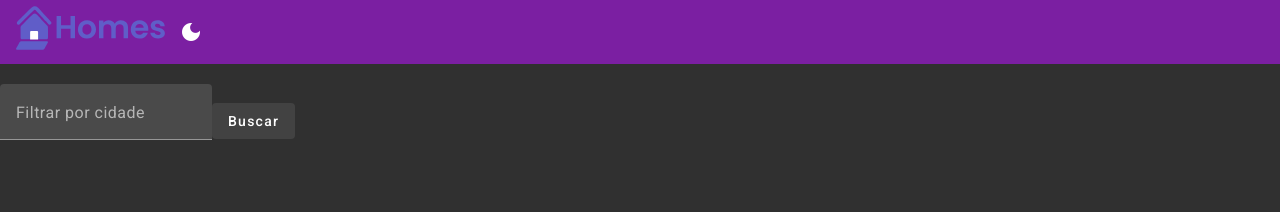
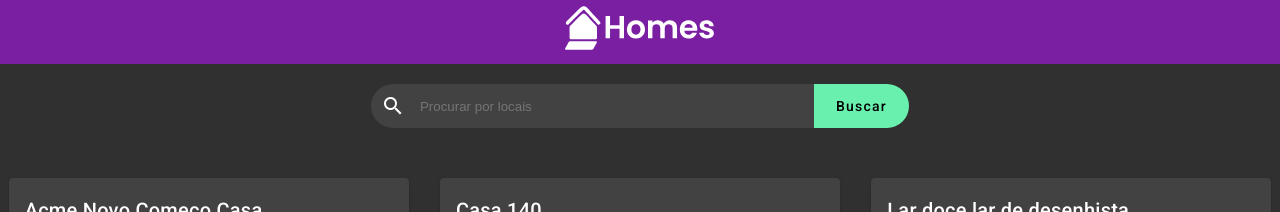
Before and after one commit to yanm1103/Angular-First-App-Tutorial, an Angular app: page / in a window 1280 px wide. Shown: the top 212 px of the page. Built offline with nearby package versions, Linux system fonts and the light colour scheme.

Commit message:
Up until lesson 14 & Material streamlining

```diff
--- a/src/app/app.component.css
+++ b/src/app/app.component.css
@@ -1,12 +1,13 @@
 :host {
   --content-padding: 10px;
 }
-header {
-  display: block;
-  height: 60px;
-  padding: var(--content-padding);
-  box-shadow: 0px 5px 25px var(--shadow-color);
-}
+
 .content {
   padding: var(--content-padding);
 }
+
+mat-toolbar {
+  display: flex;
+  justify-content: center;
+  align-items: center;
+}
--- a/src/app/app.component.html
+++ b/src/app/app.component.html
@@ -1,12 +1,13 @@
 <main>
   <mat-toolbar color="primary">
-    <a [routerLink]="['/']" routerLinkActive="active">
-      <img class="brand-logo" src="/assets/logo.svg" alt="logo">
-    </a>
-    <span class="flex-spacer"></span>
-    <button mat-icon-button>
+    <div class="logo">
+      <a [routerLink]="['/']" routerLinkActive="active">
+        <img class="brand-logo" src="/assets/logo.svg" alt="logo">
+      </a>
+    </div>
+    <!-- <button mat-icon-button>
       <mat-icon aria-label="Toggle theme" fontIcon="dark_mode"></mat-icon>
-    </button>
+    </button> -->
   </mat-toolbar>
 
   <mat-sidenav-container class="content">
--- a/src/app/details/details.component.html
+++ b/src/app/details/details.component.html
@@ -27,7 +27,7 @@
         </mat-form-field>
 
         <mat-form-field>
-          <mat-label for="last-name">Sobrenom</mat-label>
+          <mat-label for="last-name">Sobrenome</mat-label>
           <input matInput id="last-name" type="text" formControlName="lastName">
         </mat-form-field>
 
--- a/src/app/home/home.component.css
+++ b/src/app/home/home.component.css
@@ -18,3 +18,36 @@
         grid-template-columns: 1fr;
     }
   }
+
+  #search {
+    display: flex;
+    justify-content: center;
+    align-items: center;
+  }
+
+  #search button {
+    border-radius: 30px;
+    border-top-left-radius: 0px;
+    border-bottom-left-radius: 0px;
+    padding: 22px;
+  }
+
+  .searchbarcontainer {
+    display: flex;
+    padding: 10px;
+    background-color: var(--mat-tree-container-background-color);
+    border-radius: 30px;
+    max-width: 80vw;
+    border-top-right-radius: 0px;
+    border-bottom-right-radius: 0px;
+  }
+  .searchbarcontainer input {
+    margin-left: 15px;
+    color: var(--mat-toolbar-container-text-color);
+    background: none;
+    border: none;
+    min-width: 30vw;
+  }
+  .searchbarcontainer input:focus {
+    outline: none;
+  }
--- a/src/app/home/home.component.html
+++ b/src/app/home/home.component.html
@@ -1,14 +1,15 @@
 <section>
-    <form>
-        <mat-form-field>
-            <mat-label>Filtrar por cidade</mat-label>
-            <input matInput type="text">
-        </mat-form-field>
-        <button mat-flat-button type="button" (click)="this.housingService.getHousingLocationById(1)">Buscar</button>
+    <form id="search">
+        <label for="searchbar" class="searchbarcontainer">
+            <mat-icon fontIcon="search"></mat-icon>
+            <input id="searchbar" type="text" placeholder="Procurar por locais" #filter
+                (keydown)="handleEnter($event, filter.value)">
+        </label>
+        <button color="accent" mat-flat-button type="button" (click)="filterResults(filter.value)">Buscar</button>
     </form>
 </section>
 <section class="results">
-    <app-housing-location *ngFor="let housing of housingLocationList"
+    <app-housing-location *ngFor="let housing of filteredLocationList"
         [housingLocation]="housing"></app-housing-location>
 </section>
 
--- a/src/app/home/home.component.ts
+++ b/src/app/home/home.component.ts
@@ -1,8 +1,6 @@
 import { Component, inject } from '@angular/core';
 import { CommonModule } from '@angular/common';
-import {MatButtonModule} from '@angular/material/button';
-import {MatInputModule} from '@angular/material/input';
-import {MatFormFieldModule} from '@angular/material/form-field';
+import { MaterialModule } from '../material/material.module';
 
 // Components
 import { HousingLocationComponent } from '../housing-location/housing-location.component';
@@ -19,9 +17,7 @@ import { HousingService } from '../housing.service';
     HousingLocationComponent,
     NormsComponent,
     CommonModule,
-    MatButtonModule,
-    MatFormFieldModule,
-    MatInputModule
+    MaterialModule
   ],
   templateUrl: './home.component.html',
   styleUrl: './home.component.css'
@@ -32,8 +28,32 @@ export class HomeComponent {
 
   housingService: HousingService = inject(HousingService);
 
+  filteredLocationList: HousingLocation[] = [];
+
   constructor() {
     this.housingLocationList = this.housingService.getAllHousingLocations();
+    this.filteredLocationList = this.housingLocationList;
+  }
+
+  // When searching for a city.
+  filterResults(text: string) {
+    if (!text) {
+      this.filteredLocationList = this.housingLocationList;
+      return;
+    } else {
+      this.filteredLocationList = this.housingLocationList.filter(
+        housingLocation => housingLocation?.city.toLowerCase().includes(text.toLowerCase())
+      )
+      return;
+    }
+  }
+
+  // Prevents page reload if enter is pressed inside the filter input
+  handleEnter(event: KeyboardEvent, text: string) {
+    if (event.key === 'Enter') {
+      event.preventDefault();
+      this.filterResults(text);
+    }
   }
 
 }
--- a/src/app/housing.service.ts
+++ b/src/app/housing.service.ts
@@ -1,4 +1,4 @@
-import { Injectable } from '@angular/core';
+import { Injectable, inject } from '@angular/core';
 import { HousingLocation } from './housinglocation';
 
 @Injectable({
```
Also changed, not shown: src/app/app.component.ts (+2 -5 lines), src/app/details/details.component.ts (+2 -12 lines), src/app/housing-location/housing-location.component.ts (+2 -5 lines), src/app/material/material.module.ts (added, +17 -0 lines), src/assets/location-pin.svg (deleted), src/assets/logo.svg.
